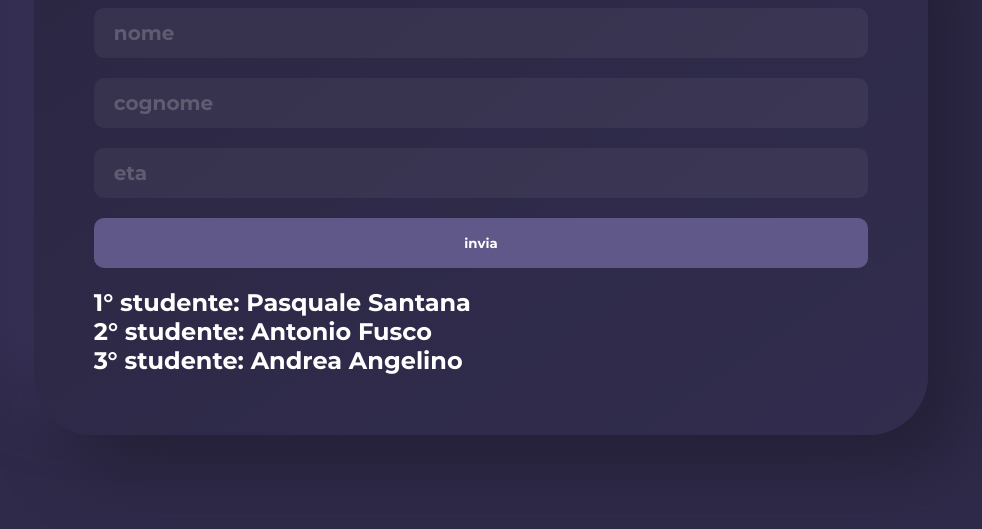
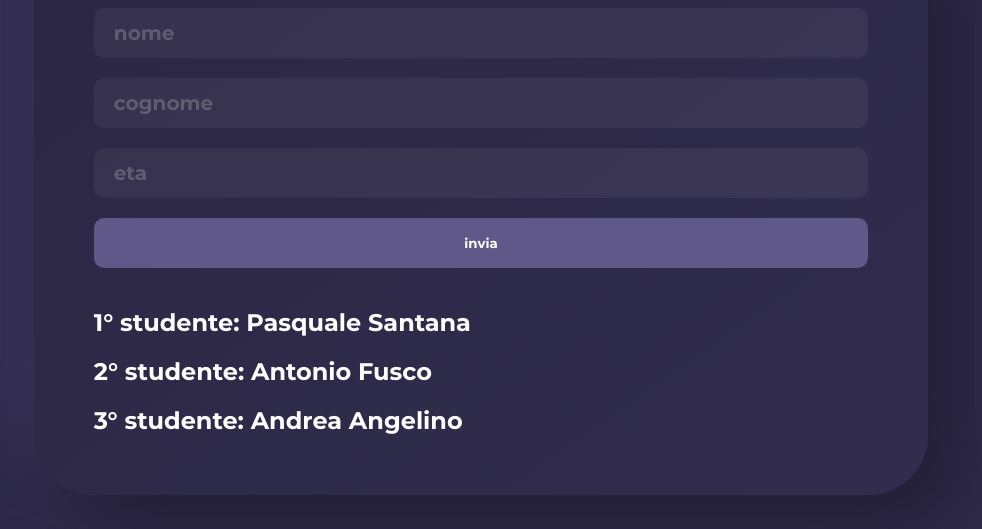
Before and after one commit to emanueleattina/js-oggetti-studenti, a plain HTML site: page index.html in a window 1280 px wide. Shown: the part 271-800 px from the top of the page, without its empty margins (159-1141 px from the left). Drawn offline with nearby package versions, Linux system fonts and the light colour scheme.

Commit message:
Carico dettaglio grafico

```diff
--- a/main.js
+++ b/main.js
@@ -38,6 +38,9 @@ $(document).ready(function () {
             $('#classe').append("<h2>" + (i + 1) + "° studente: " + classe[i].nome + ' ' + classe[i].cognome + "</h2>");
         }
 
+        $('#classe').children().addClass('mt-20')
+
+
     // l'utente deve poter aggiungere un nuovo oggetto studente
         // inserire tramite form nome, cognome ed età
     $('#btn').click(function () {
@@ -63,6 +66,8 @@ $(document).ready(function () {
         for(i = 0; i < classe.length; i++) {
             // console.log((i + 1) + "° studente: " + classe[i].nome + ' ' + classe[i].cognome);
             $('#classe').append("<h2>" + (i + 1) + "° studente: " + classe[i].nome + ' ' + classe[i].cognome + "</h2>");
+            $('#classe').children().addClass('mt-20')
+
         }
 
 
--- a/master.css
+++ b/master.css
@@ -12,6 +12,10 @@ body {
 
 .mb-30 {
     margin-bottom: 30px;
+}
+
+.mt-20 {
+    margin-top: 20px;
 }
 
 .container {
```
